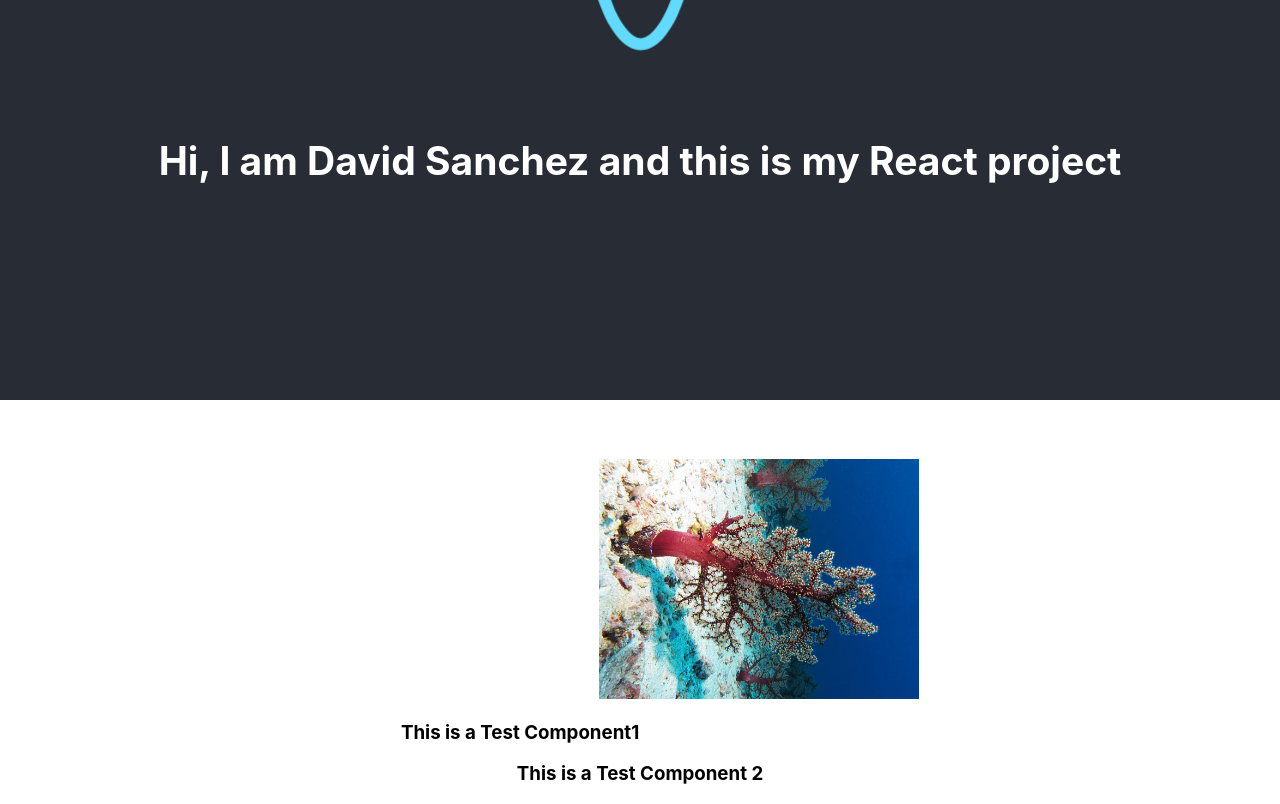
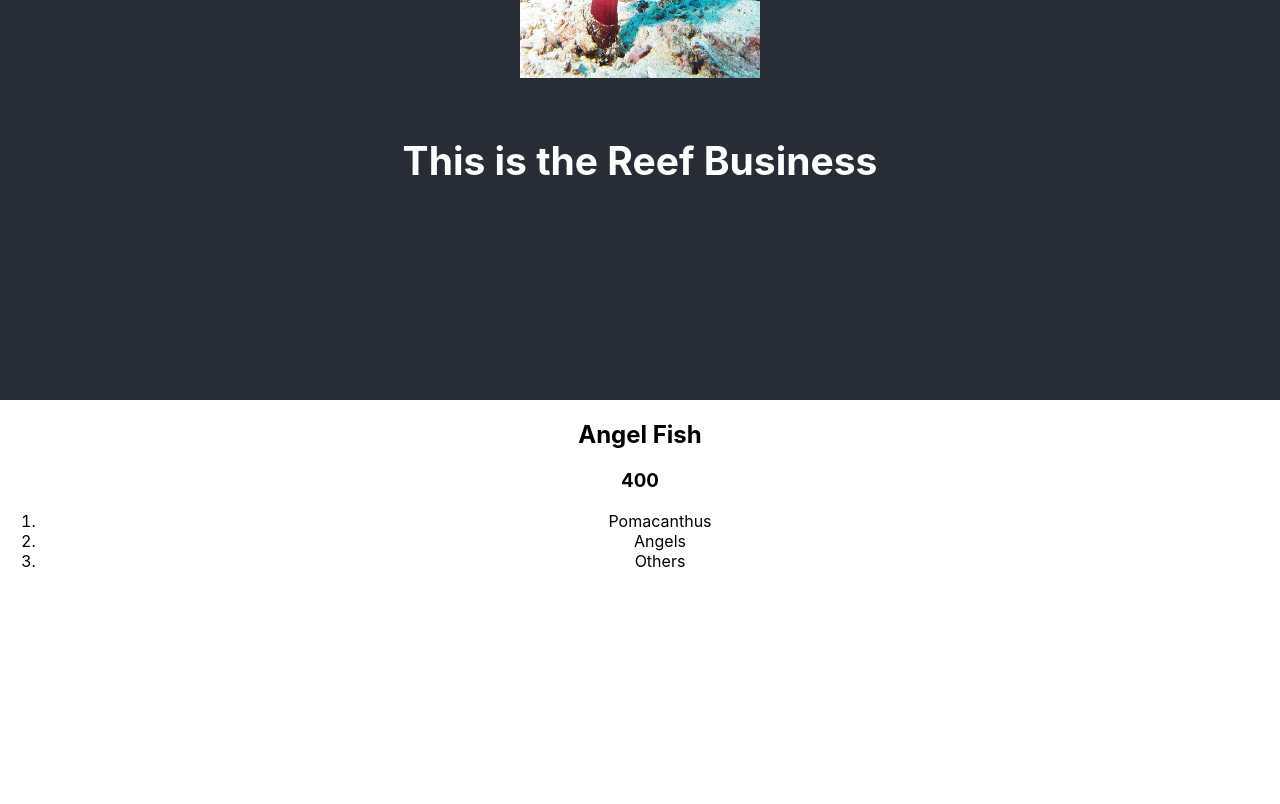
Before and after one commit to davidsanchezr81/React-Project, a React (Create React App) app: page / in a window 1280 px wide. Shown: the part 400-1204 px from the top of the page. After the commit the page ends 987 px from the top, so only its background shows below. Built offline with nearby package versions, Linux system fonts and the light colour scheme.

Commit message:
New layout for the Reef Business

```diff
--- a/public/index.html
+++ b/public/index.html
@@ -24,7 +24,7 @@
       work correctly both with client-side routing and a non-root public URL.
       Learn how to configure a non-root public URL by running `npm run build`.
     -->
-    <title>React App</title>
+    <title>The Reef Business</title>
   </head>
   <body>
     <noscript>You need to enable JavaScript to run this app.</noscript>
--- a/src/App.js
+++ b/src/App.js
@@ -1,5 +1,6 @@
 import React from 'react';
 import logo from './assets/images/logo.svg';
+import coral from './assets/images/DendroCoral.jpeg';
 import './assets/css/App.css';
 
 import Component1 from './components/Component1';
@@ -7,15 +8,15 @@ import Component2 from './components/Component2';
 
 function App() {
 
-  var nombre = "David";
-  var apellido = "Sanchez";
+  var name = "Reef";
+  var lastname = "Business";
 
   return (
     <div className="App">
       <header className="App-header">
-        <img src={logo} className="App-logo" alt="logo"/>
+        <img src={coral} className="App-logo" alt="logo"/>
         <p>
-            {HolaMundo(nombre, apellido)}
+            {PublishingFeature(name, lastname)}
         </p>
 
         </header>
@@ -27,17 +28,15 @@ function App() {
         </section>
 
 
-        <section className="components">
-        <Component2/>
-        </section>
+
 
         </div>
   );
 }
 
 
-function HolaMundo(nombre, apellido){
-  var presentacion = <h2>Hi, I am {nombre} {apellido} and this is my React project</h2>
+function PublishingFeature(name, lastname){
+  var presentacion = <h2>This is the {name}  {lastname}</h2>
   return presentacion;
 }
 
--- a/src/assets/css/App.css
+++ b/src/assets/css/App.css
@@ -8,9 +8,9 @@
 }
 
 @media (prefers-reduced-motion: no-preference) {
-  .App-logo {
+  /* .App-logo {
     animation: App-logo-spin infinite 20s linear;
-  }
+  } */
 }
 
 .App-header {
--- a/src/components/Component1.js
+++ b/src/components/Component1.js
@@ -5,24 +5,31 @@ import coral from '../assets/images/DendroCoral.jpeg';
 class Component1 extends React.Component{
 
     render(){
+
+        let fish = {
+            name: `Angel Fish`,
+            nicknames: [`Pomacanthus `, `Angels `,`Others`],
+            maxsize: 400}
+
         return(
-            <div> <section>
-                <h1>This is a Test Component1
-
-                <img src={coral} className="App-logo" alt="logo"/>
-
-
-               </h1>
-                </section>
-
-
-
-
+            <div className="Component1">
+            <h1>{fish.name}</h1>
+            <h3>{fish.maxsize}</h3>
+            <ol>
+                {
+                    fish.nicknames.map((nicknames, i) => {
+                        return(
+                            <li key={i}>
+                                {nicknames}
+                            </li>
+                        );
+                    })
+                }
+            </ol>
             </div>
 
         )
     }
-
 }
 
 export default Component1;
--- a/src/components/Component2.js
+++ b/src/components/Component2.js
@@ -3,13 +3,18 @@ import React  from 'react';
 class Component2 extends React.Component{
 
     render(){
+
+        let fish = {
+            name: `Angel Fish`,
+            nicknames: [`tomate`, `queso`,`jamon cocido`],
+            maxsize: 400}
+
         return(
-            <div> <section>
-                <h1>This is a Test Component 2
-
-
-               </h1>
-                </section>  </div>
+            <div className="Component1">
+            <h1>{fish.name}</h1>
+            <h2>{fish.nicknames}</h2>
+            <h3>{fish.maxsize}</h3>
+            </div>
 
 
         )
```
